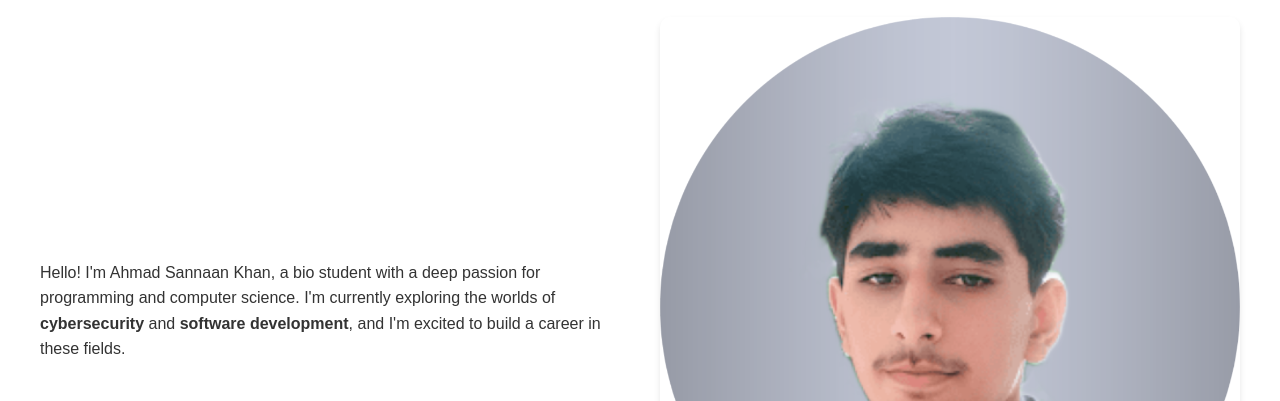
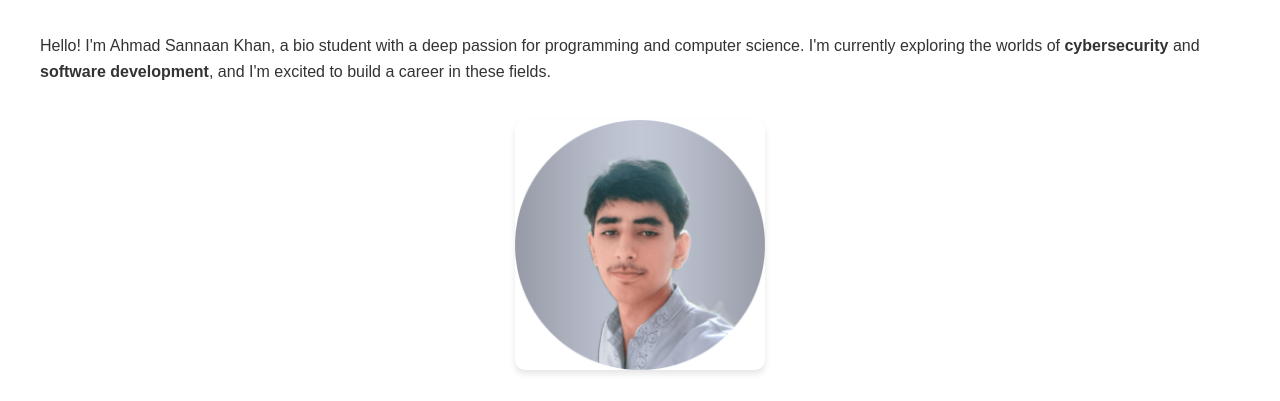
Before and after one commit to sannaankundi/mywebsite, a plain HTML site: page index.html in a window 1280 px wide. Shown: the part 551-952 px from the top of the page. Drawn offline with Linux system fonts and the light colour scheme.

Commit message:
Update styles.css

```diff
--- a/styles.css
+++ b/styles.css
@@ -375,3 +375,32 @@ form button:hover {
         font-size: 1.2rem; /* Smaller font size for mobile */
     }
 }
+
+.about-content {
+    display: flex;
+    flex-direction: column;
+    gap: 20px;
+    align-items: center; /* Center align items */
+}
+
+.about-text {
+    flex: 1;
+}
+
+.about-image {
+    flex: 1;
+    text-align: center;
+}
+
+.about-image img {
+    max-width: 250px; /* Smaller image size */
+    border-radius: 10px;
+    box-shadow: 0 4px 6px rgba(0, 0, 0, 0.1);
+}
+
+/* Responsive Adjustments */
+@media (max-width: 768px) {
+    .about-image img {
+        max-width: 200px; /* Smaller image size for mobile */
+    }
+}
```
